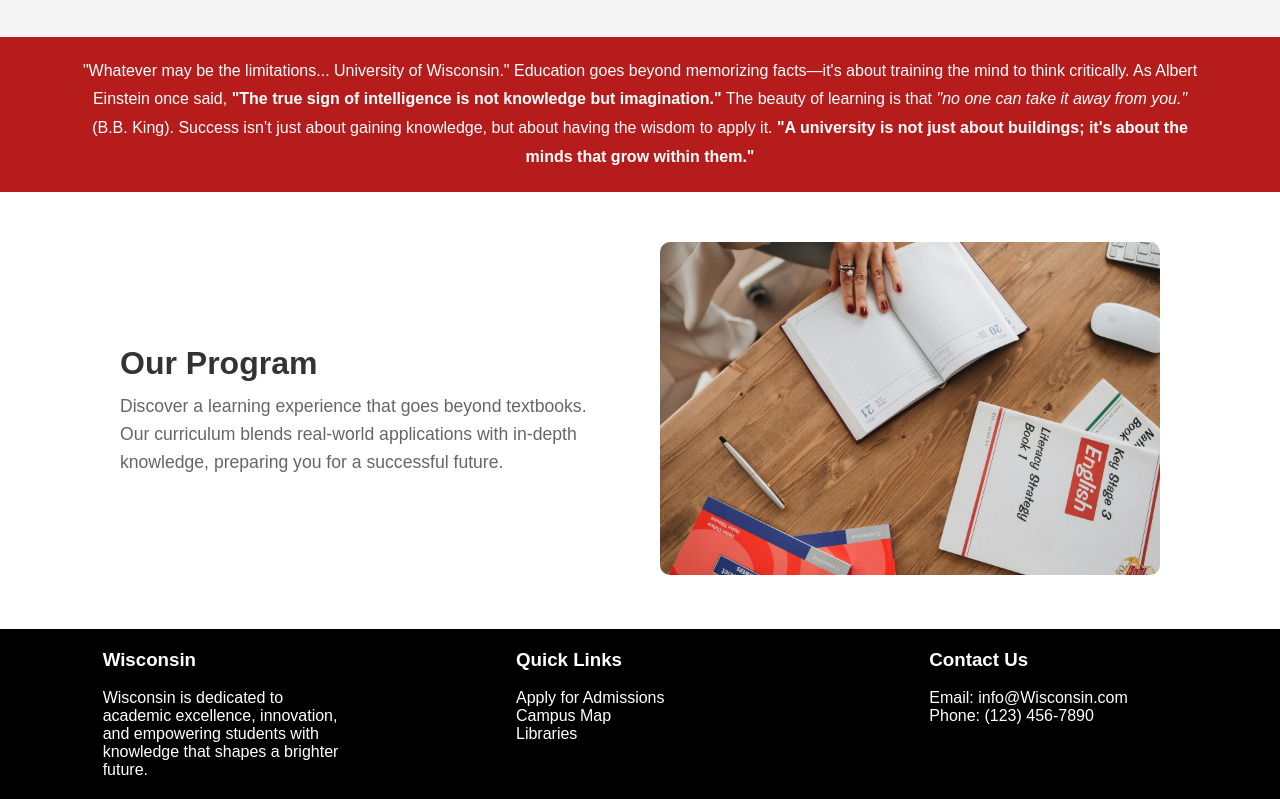
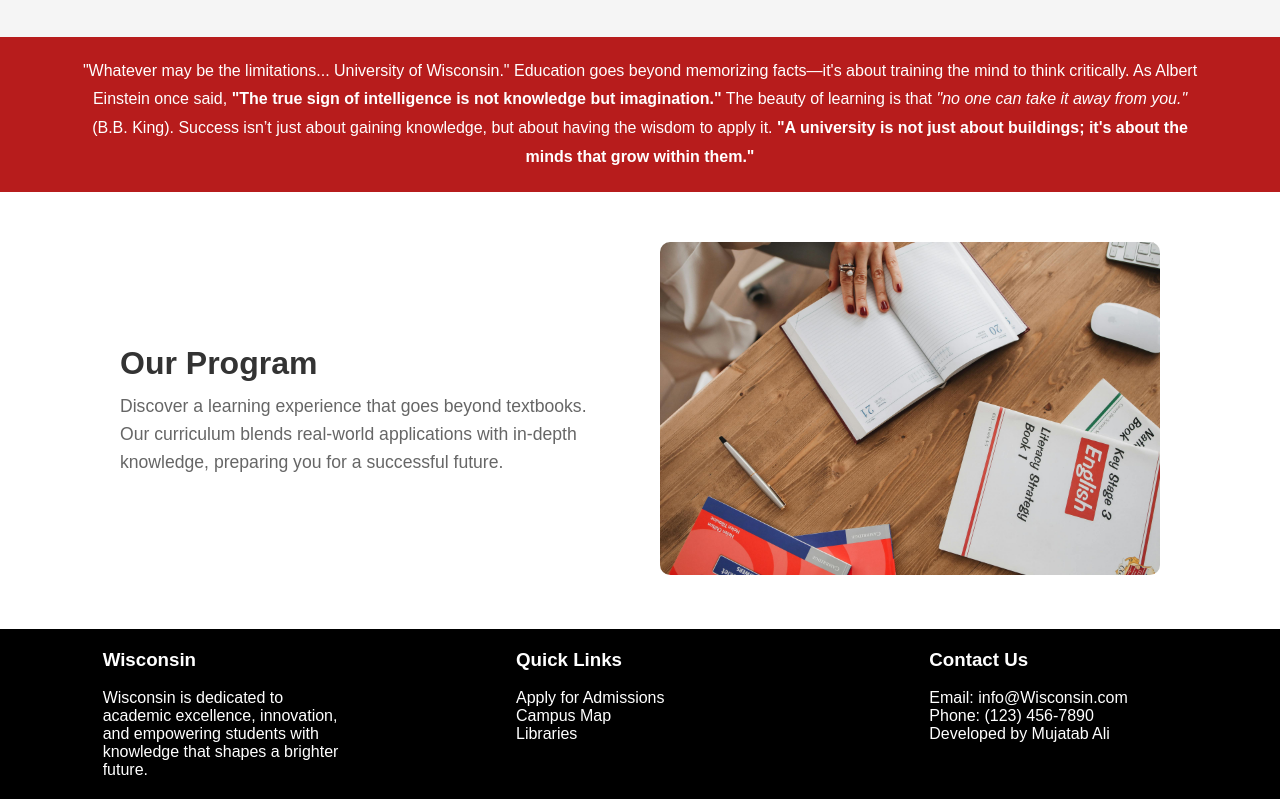
Before and after one commit to mujtababaluch/htmltaskwebsite, a plain HTML site: page index.html in a window 1280 px wide. Shown: the part 857-1656 px from the top of the page. Drawn offline with Linux system fonts and the light colour scheme.

Commit message:
first commit2

```diff
--- a/index.html
+++ b/index.html
@@ -3,7 +3,7 @@
 <head>
     <meta charset="UTF-8">
     <meta name="viewport" content="width=device-width, initial-scale=1.0">
-    <title>Sample Site</title>
+    <title>Wisconsin College</title>
     <link rel="stylesheet" href="style.css">
 </head>
 <body>
@@ -104,6 +104,7 @@
             <br>
             <p>Email: info@Wisconsin.com</p>
             <p>Phone: (123) 456-7890</p>
+            <p>Developed by Mujatab Ali</p>
         </div>
     </footer>
 
```
